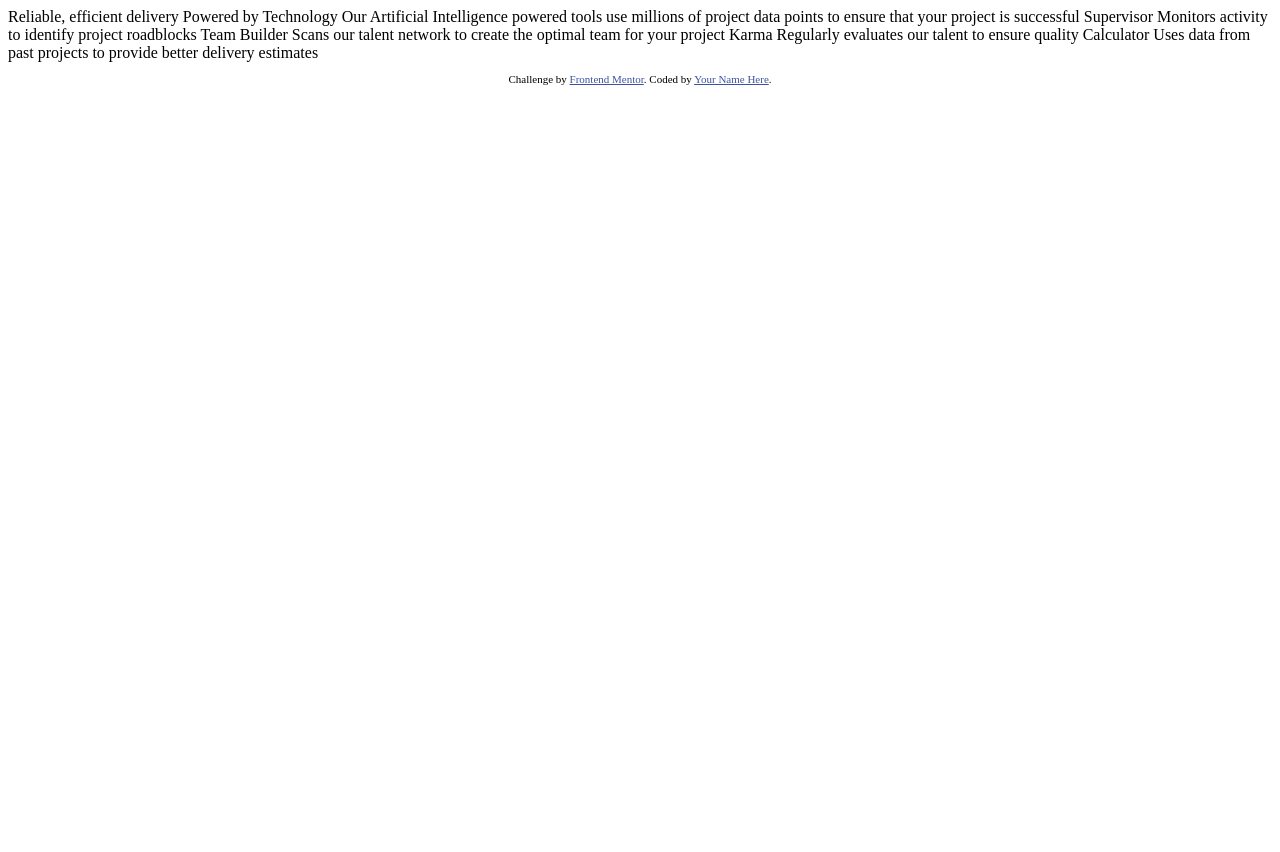
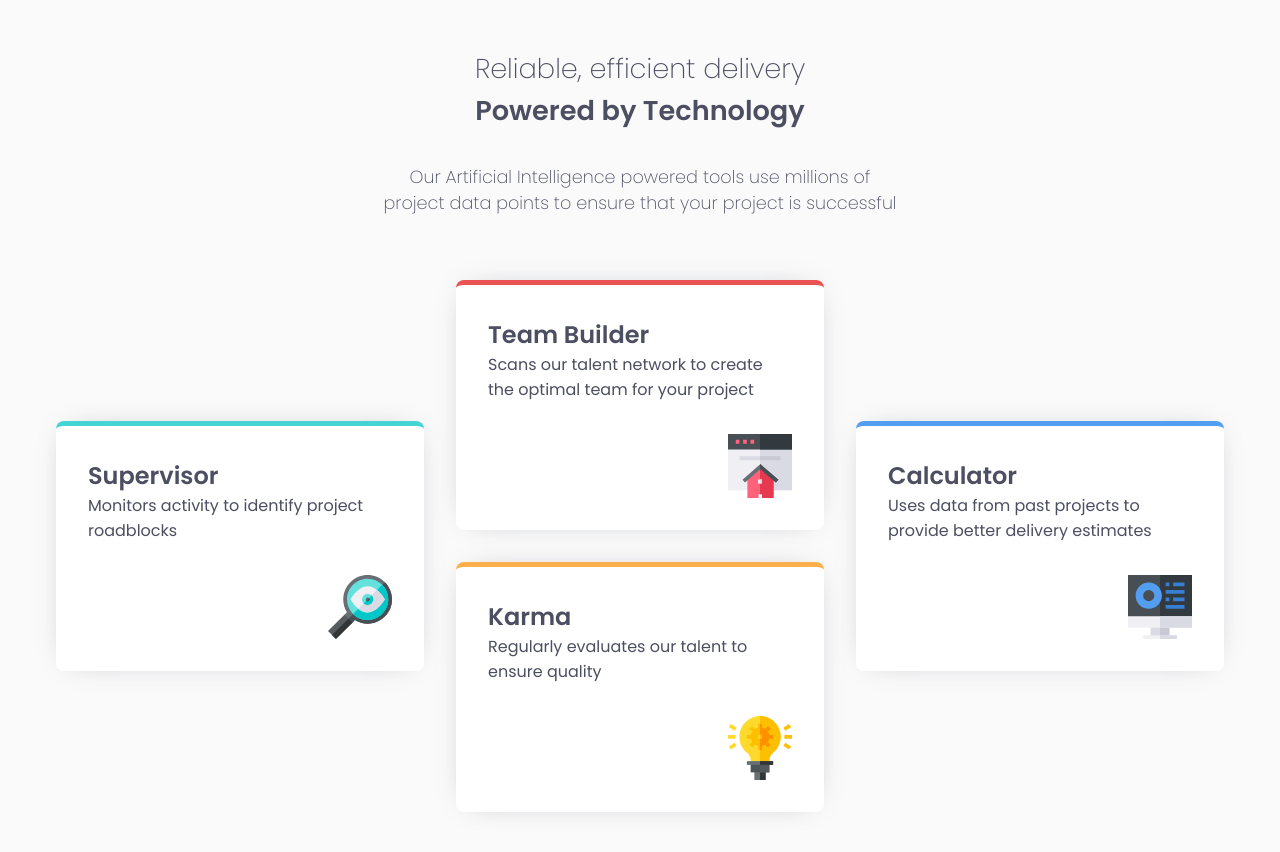
Before and after one commit to Raul-76/four-card-feature-section-master, a plain HTML site: page index.html in a window 1280 px wide. Before the commit the page ends 800 px from the top, so only its background shows below. Drawn offline with Linux system fonts and the light colour scheme.

Commit message:
first-version

```diff
--- /dev/null
+++ b/css/style.css
@@ -0,0 +1,125 @@
+:root{
+
+    --red: hsl(0, 78%, 62%);
+    --cyan: hsl(180, 62%, 55%);
+    --orange: hsl(34, 97%, 64%);
+    --blue: hsl(212, 86%, 64%);
+    --very-dark-blue: hsl(234, 12%, 34%);
+    --grayish-blue: hsl(229, 6%, 66%);
+    --very-light-gray: hsl(0, 0%, 98%);
+
+}
+
+
+*::after,
+*::before,
+*{
+    box-sizing: border-box;
+}
+
+*{
+    margin: 0;
+    padding: 0;
+    font-family: 'Poppins', sans-serif;
+    color: var(--very-dark-blue)
+}
+
+.border-red{
+    border-top: 5px solid var(--red);
+}
+
+.border-cyan{
+    border-top: 5px solid var(--cyan);
+}
+
+.border-orange{
+    border-top: 5px solid var(--orange);
+}
+
+.border-blue{
+    border-top: 5px solid var(--blue);
+}
+
+body{
+    background-color: var(--very-light-gray);
+}
+
+img{
+    max-inline-size: 100%;
+    max-block-size: 100%;
+}
+.container{
+    display: grid;
+    grid-template-columns: repeat(12, 1fr);
+    padding: 3rem 1rem;
+    max-width: 1200px;
+    margin: 0 auto;
+    row-gap: 4rem;
+}
+
+.container > *{
+    grid-column: span 12;
+}
+
+.header-main{
+    text-align: center;
+    max-width: 525px;
+    margin: 0 auto;
+}
+h1{
+    font-size: 1.7em;
+}
+
+.title-secondary{
+    font-weight: 200;
+}
+
+.text-main{
+    margin-top: 2rem;
+    font-weight: 200;
+    font-size: 1.1rem;
+}
+
+.wrapper{
+    display: grid;
+    grid-template-columns: 1fr;
+    gap: 2rem;
+}
+
+.card-feature{
+    position: relative;
+    background-color: white;
+    padding: 2rem;
+    padding-bottom: 8rem;
+    border-radius: .5rem;
+    box-shadow:0 0 30px -15px var(--grayish-blue);
+}
+
+.icon-feature{
+    position: absolute;
+    bottom: 2rem;
+    right: 2rem;
+}
+
+@media screen and (min-width: 48rem){
+    .wrapper{
+        grid-template-columns: repeat(3, 1fr);
+        grid-template-rows: repeat(2, 1fr);
+    }
+
+    .border-orange{
+        grid-column: 2/3;
+    }
+
+    .border-cyan{
+        grid-row: span 2;
+        align-self: center;
+    }
+
+    .border-blue{
+        grid-column: 3 / 4;
+        grid-row: 1 / span 2;
+        align-self: center;
+    }
+
+}
--- a/index.html
+++ b/index.html
@@ -2,44 +2,59 @@
 <html lang="en">
 <head>
   <meta charset="UTF-8">
-  <meta name="viewport" content="width=device-width, initial-scale=1.0"> <!-- displays site properly based on user's device -->
-
+  <meta name="viewport" content="width=device-width, initial-scale=1.0">
   <link rel="icon" type="image/png" sizes="32x32" href="./images/favicon-32x32.png">
+  <link rel="preconnect" href="https://fonts.googleapis.com">
+  <link rel="preconnect" href="https://fonts.gstatic.com" crossorigin>
+  <link href="https://fonts.googleapis.com/css2?family=Poppins:wght@200;400;600&display=swap" rel="stylesheet">
+  <link rel="stylesheet" href="css/style.css">
 
   <title>Frontend Mentor | Four card feature section</title>
-
-  <!-- Feel free to remove these styles or customise in your own stylesheet 👍 -->
-  <style>
-    .attribution { font-size: 11px; text-align: center; }
-    .attribution a { color: hsl(228, 45%, 44%); }
-  </style>
 </head>
 <body>
 
-  Reliable, efficient delivery
-  Powered by Technology
+  <main class="container">
+    <section class="header-main">
+      <h1>
+        <span class="title-secondary">Reliable, efficient delivery<br></span>
+        Powered by Technology
+      </h1>
+        <p class="text-main">Our Artificial Intelligence powered tools use millions of project data points
+        to ensure that your project is successful</p>
 
-  Our Artificial Intelligence powered tools use millions of project data points
-  to ensure that your project is successful
+    </section>
 
-  Supervisor
-  Monitors activity to identify project roadblocks
+    <section class="container-cards">
 
-  Team Builder
-  Scans our talent network to create the optimal team for your project
+      <div class="wrapper">
 
-  Karma
-  Regularly evaluates our talent to ensure quality
-
-  Calculator
-  Uses data from past projects to provide better delivery estimates
+        <article class="card-feature border-cyan">
+          <h2 class="title-feature">Supervisor</h2>
+          <p class="text-feature"> Monitors activity to identify project roadblocks</p>
+          <img src="images/icon-supervisor.svg" alt="" class="icon-feature">
+        </article>
 
 
-  <footer>
-    <p class="attribution">
-      Challenge by <a href="https://www.frontendmentor.io?ref=challenge" target="_blank">Frontend Mentor</a>.
-      Coded by <a href="#">Your Name Here</a>.
-    </p>
-  </footer>
+        <article class="card-feature border-red">
+          <h2 class="title-feature">Team Builder</h2>
+          <p class="text-feature ">Scans our talent network to create the optimal team for your project</p>
+          <img src="images/icon-team-builder.svg" alt="" class="icon-feature">
+        </article>
+
+        <article class="card-feature border-orange">
+          <h2 class="title-feature">Karma</h2>
+          <p class="text-feature">Regularly evaluates our talent to ensure quality</p>
+          <img src="images/icon-karma.svg" alt="" class="icon-feature">
+        </article>
+
+        <article class="card-feature border-blue ">
+          <h2 class="title-feature">Calculator</h2>
+          <p class="text-feature"> Uses data from past projects to provide better delivery estimates</p>
+          <img src="images/icon-calculator.svg" alt="" class="icon-feature">
+        </article>
+
+      </div>
+    </section>
+  </main>
 </body>
 </html>
```
